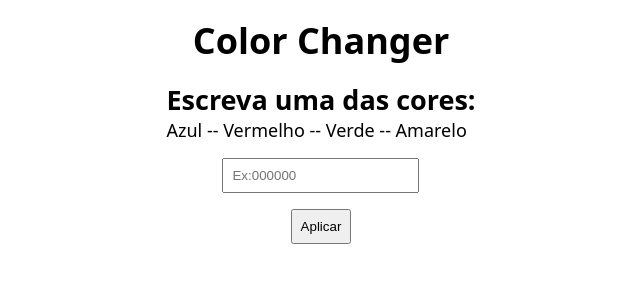
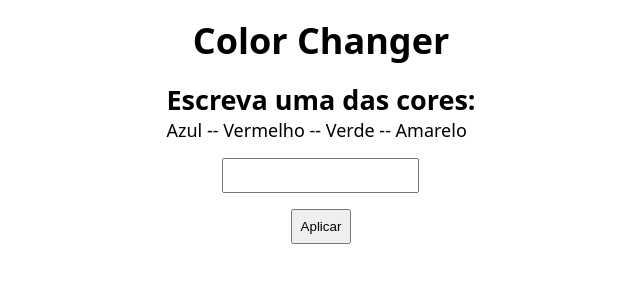
Before and after one commit to arthurpiloto/color-changer-js, a plain HTML site: page index.html in a window 1280 px wide. Shown: the full height of the page, 319-959 px from the left. Drawn offline with Linux system fonts and the light colour scheme.

Commit message:
pequena mudança

```diff
--- a/index.html
+++ b/index.html
@@ -16,7 +16,7 @@
         <h2>Escreva uma das cores:</h2>
         <p>Azul -- Vermelho -- Verde -- Amarelo</p>
         <form>
-            <input type="text" placeholder="Ex:000000" id="inputCor">
+            <input type="text" id="inputCor">
             <div class="button-container">
                 <button type="button" id="aplicarCor">Aplicar</button>
             </div>
```
